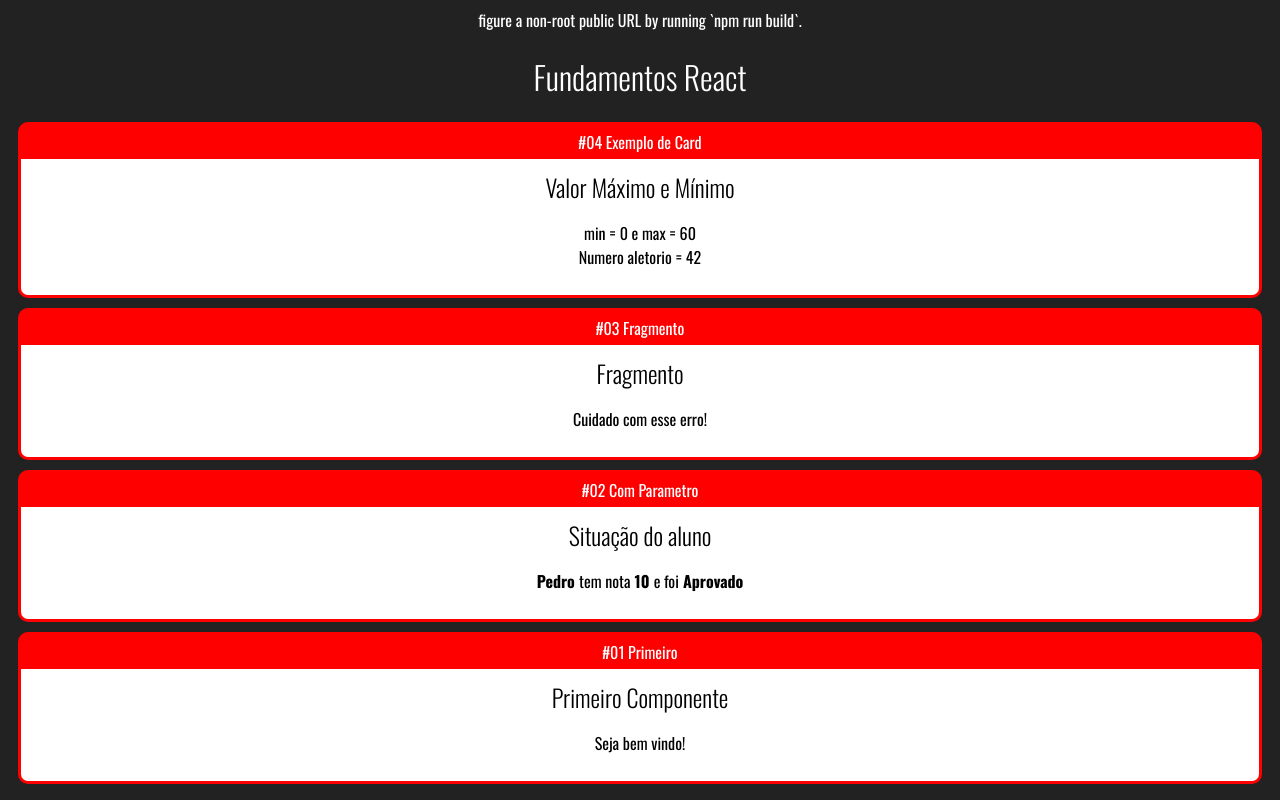
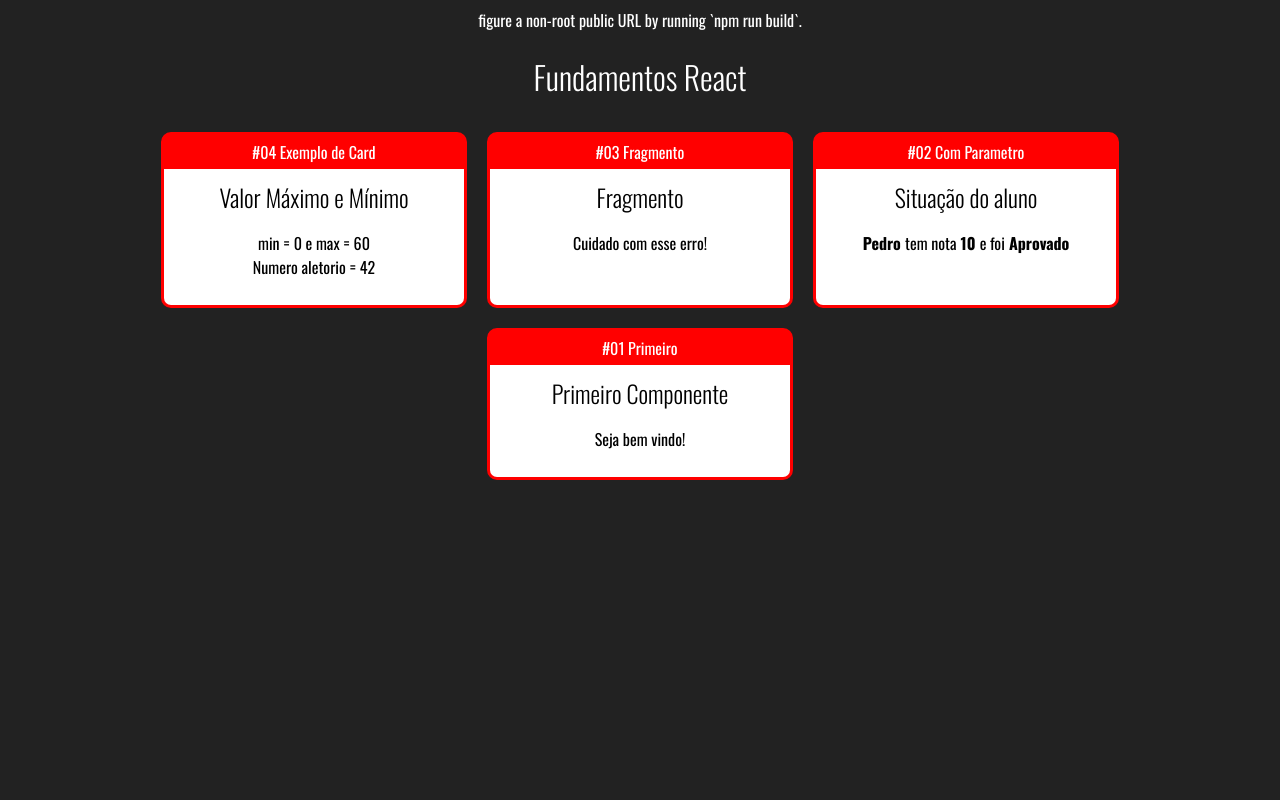
Before and after one commit to ArthurDetomi/Curso-React-Cod3r, a React (Create React App) app in the folder fundamentos-react/: page / in a window 1280 px wide. Built offline with nearby package versions, Linux system fonts and the light colour scheme.

Commit message:
Fazendo alguns ajustes no layout dos Cards Cards #02

```diff
--- /dev/null
+++ b/fundamentos-react/src/App.css
@@ -0,0 +1,5 @@
+.App .Cards {
+    display: flex;
+    flex-wrap: wrap;
+    justify-content: center;
+}
--- a/fundamentos-react/src/App.jsx
+++ b/fundamentos-react/src/App.jsx
@@ -6,11 +6,13 @@
 import Fragmento from './components/basicos/Fragmento';
 import NumeroAleatorio from "./components/basicos/NumeroAleatorio";
 import Card from "./components/layout/Card";
+import './App.css'
 
 export default () =>
-    <div id="app" >
+    <div className="App">
         <h1>Fundamentos React</h1>
 
+        <div className="Cards">
             <Card titulo="#04 Exemplo de Card">
                 <NumeroAleatorio valueMin="0" valueMax="60" />
             </Card>
@@ -25,7 +27,9 @@
             </Card>
 
             <Card titulo="#01 Primeiro">
-            <Primeiro/>
+                <Primeiro />
             </Card>
         </div>
+
+    </div>
     ;
--- a/fundamentos-react/src/components/layout/Card.css
+++ b/fundamentos-react/src/components/layout/Card.css
@@ -4,6 +4,10 @@
     border-radius: 10px;
     overflow: hidden;
     margin: 10px;
+
+    display: flex;
+    flex-direction: column;
+    min-width: 300px;
 }
 
 .Card .Title {
@@ -13,6 +17,7 @@
 }
 
 .Card .Content {
+    flex-grow: 1;
     background-color: #fff;
     color: #000;
     padding: 10px;
```
Lines whose indentation alone changed are shown as unchanged.
